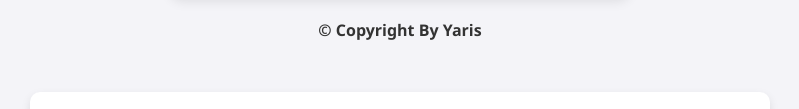
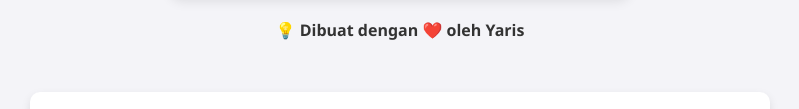
Before and after one commit to ahmadyaris17/df-tools, a plain HTML site: page index.html in a window 1280 px wide. Shown: the part 515-624 px from the top of the page, without its empty margins (240-1039 px from the left). Drawn offline with Linux system fonts and the light colour scheme.

Commit message:
add name

```diff
--- a/index.html
+++ b/index.html
@@ -22,7 +22,7 @@
         </div>
     </form>
 
-    <h4>&copy; Copyright By Yaris</h4>
+    <h4>💡 Dibuat dengan ❤️ oleh Yaris</h4>
 
     <div id="result"></div>
 
```
